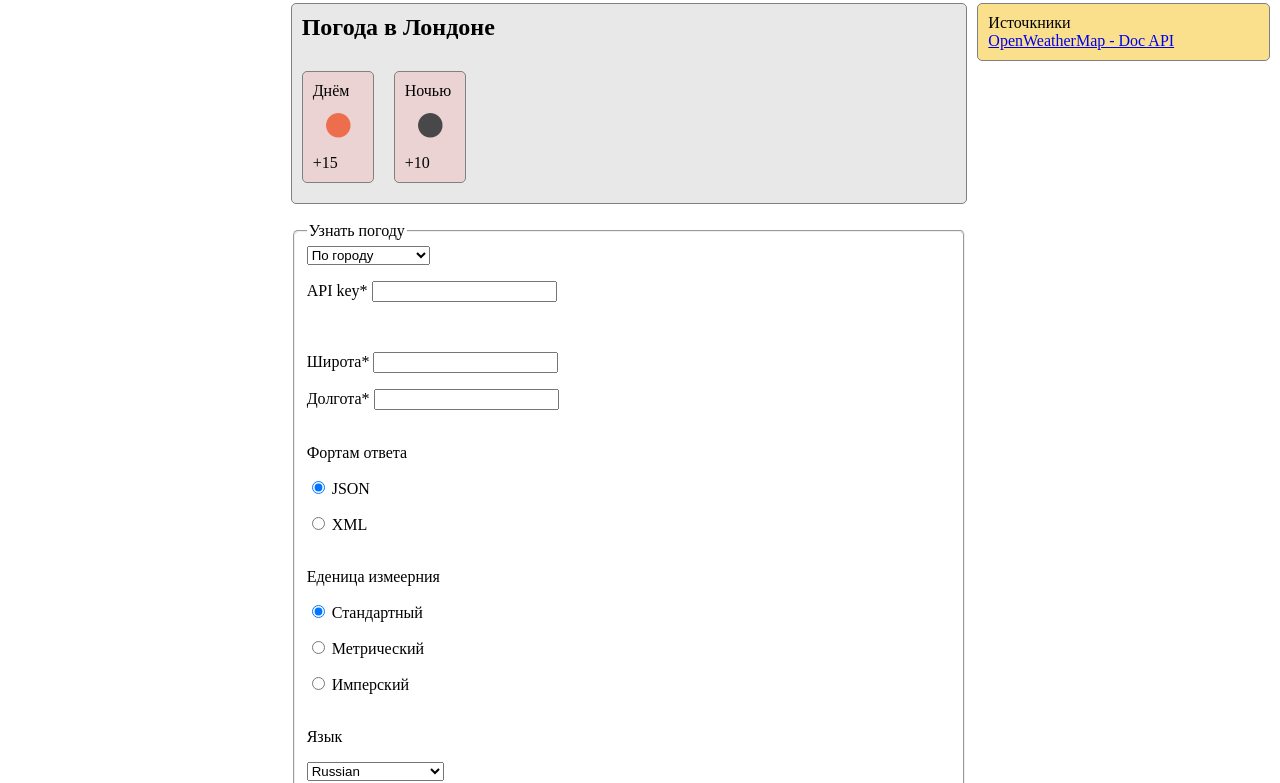
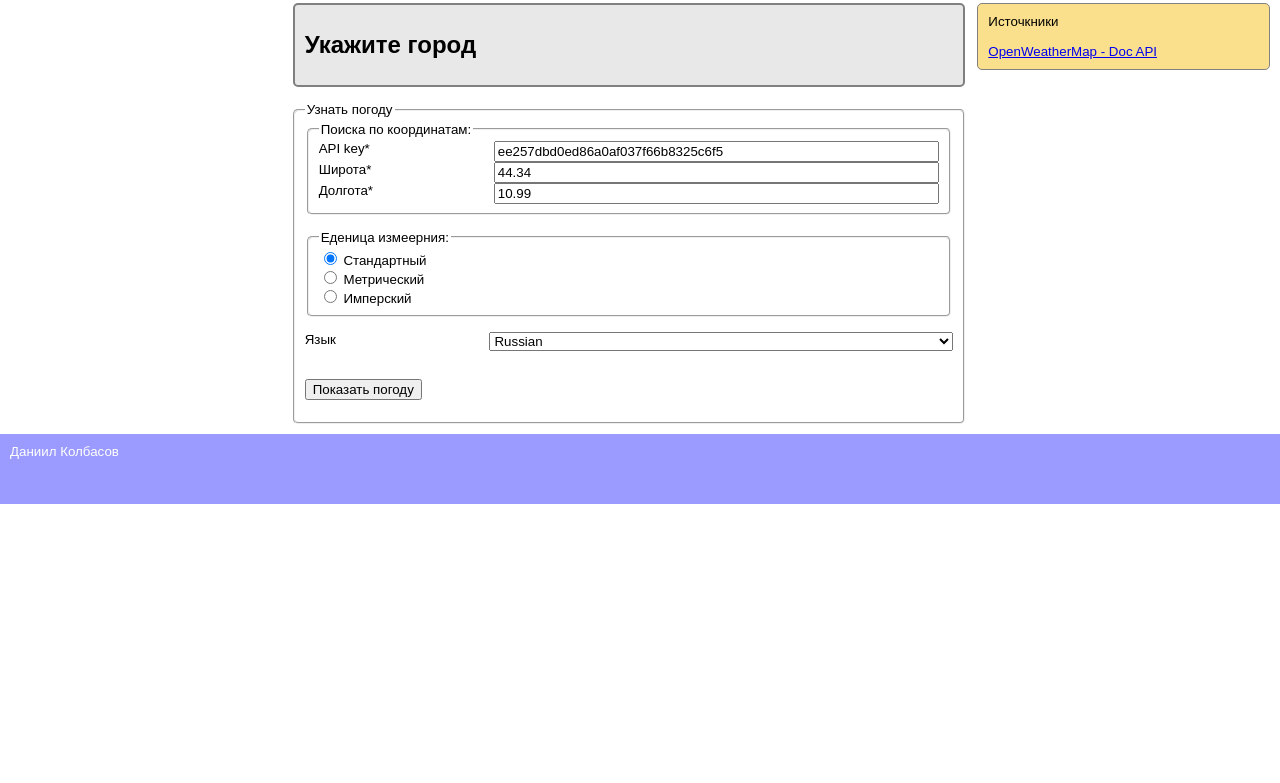
Before and after one commit to Daniil-Kolbasov/DigitalDesign, a plain HTML site: page Frontend/index.html in a window 1280 px wide. Shown: the part 77-860 px from the top of the page. After the commit the page ends 800 px from the top, so only its background shows below. Drawn offline with Linux system fonts and the light colour scheme.

Commit message:
Add Frontend - JavaScript solution

```diff
--- a/Frontend/css/style.css
+++ b/Frontend/css/style.css
@@ -3,10 +3,12 @@ BODY {
     background: rgb(255, 255, 255);
     display: flex;
     flex-direction: column;
+    font-family: Arial;
+    font-size: 10pt;
 }
 
 main {
-  flex-grow: 1;
+    flex-grow: 1;
 }
 
 .header {
@@ -20,7 +22,6 @@ main {
 
 .header-item {
     text-align: center;
-    font-family: Verdana;
     padding: 15px;
     font-size: 15pt;
     text-decoration: none;
@@ -55,7 +56,6 @@ main {
 .center-content-item {
     flex: 5;
     padding: 0px 10px;
-    font-size: 12pt;
 }
 
 .right-content-item {
@@ -66,45 +66,43 @@ main {
     border-radius: 5px;
 }
 
-.weather {
+.weather-forecast {
     display: flex;
     flex-direction: column;
     background-color: rgba(122, 122, 122, 0.171);
-    border: 1px gray solid;
+    border: 2px gray solid;
     border-radius: 5px;
-}
-
-.weather-item {
-    margin: 10px;
-}
-
-.weather-forecast {
-    display: flex;
-    flex-direction: row;
-    margin-left: 0px;
-    padding-left: 0px;
-}
-
-.weather-forecast-item {
-    background-color: rgba(255, 113, 113, 0.171);
-    border: 1px gray solid;
-    border-radius: 5px;
-    list-style-type: none;
-    margin: 10px;
+    margin: 0px 2px;
     padding: 10px;
 }
 
 .block {
-    /* display: flex;
-    flex-direction: row; */
     text-decoration: none;
     color: black;
+}
+
+.input-block {
+    display: flex;
+    flex-direction: row;
+}
+
+.left-input-block-item {
+    flex: 2
+}
+
+.right-input-block-item {
+    flex: 5
 }
 
 .icon {
     width: 50px;
     height: 50px;
 }
+
+.fieldsetForm {
+    border-radius: 5px;
+}
+
 
 footer {
     flex-shrink: 0;
--- a/Frontend/index.html
+++ b/Frontend/index.html
@@ -4,7 +4,7 @@
 <head>
     <meta charset="utf-8">
     <meta name="author" content="Daniil Kolbasov">
-    <title>Welcome to C#</title>
+    <title>Прогноз погоды от OpenWeatherMap</title>
     <link rel="stylesheet" href="css/style.css" type="text/css">
 </head>
 
@@ -20,76 +20,98 @@
         </div>
         <div class="content">
             <div class="left-content-item"></div>
+
             <div class="center-content-item">
-                <div class="weather">
-                    <h1 class="weather-item" style="font-size: 18pt;"><b>Погода в Лондоне</b></h1>
-                    <ul class="weather-item weather-forecast">
-                        <li class="weather-forecast-item">
-                            <a class="block" href="http://localhost:2040">
-                                <div>
-                                    <div>Днём</div>
-                                    <img class="icon" src="image/01d@2x.png" alt="01d@2x">
-                                    <div>+15</div>
-                                </div>
-                            </a>
-                        </li>
-                        <li class="weather-forecast-item">
-                            <a class="block" href="http://localhost:2040">
-                                <div>
-                                    <div>Ночью</div>
-                                    <img class="icon" src="image/01n@2x.png" alt="01n@2x">
-                                    <div>+10</div>
-                                </div>
-                            </a>
-                        </li>
-                    </ul>
+                <div class="weather-forecast">
+                    <h1 id="cityName" style="font-size: 18pt;">Укажите город</h1>
+
+                    <div id="icon"></div>
+
+                    <div id="temp"></div>
+
+                    <div id="desc"></div>
+
+                    <div id="clouds"></div>
+
+                    <div id="speedWind"></div>
                 </div>
                 <br>
-                <fieldset style="border-radius: 5px;">
+
+                <fieldset class="fieldsetForm">
                     <legend>Узнать погоду</legend>
-                    <select id="weatherOption" name="weatherOption" style="width: max-content;">
+
+                    <!-- <div class="input-block">
+                        <label class="left-input-block-item" for="searchFortsOption">Формат поиска (реализую в
+                            React):</label>
+                        <select class="right-input-block-item" id="searchFortsOption" name="weatherOption"
+                            style="width: max-content;">
+                            <option value="coordinate">По координатам</option>
                             <option value="city">По городу</option>
-                        <option value="coordinate">По координатам</option>
                         </select>
-                    <form method="post" action="http://localhost/auth/login">
-                        <p>
-                            <label for="apiKey">API key*</label> <input id="apiKey" type="text" name="apiKey">
-                        </p>
+                    </div>
+                    <br> -->
+
+                    <fieldset class="fieldsetForm">
+                        <legend id="searchFortsHeader">Поиска по координатам:</legend>
+
+                        <div class="input-block">
+                            <label class="left-input-block-item" for="apiKey">API key*</label>
+                            <input class="right-input-block-item" id="apiKey" type="text" name="apiKey"
+                                value="ee257dbd0ed86a0af037f66b8325c6f5" readonly>
+                        </div>
+
+                        <div class="input-block">
+                            <label class="left-input-block-item" for="latitude">Широта*</label>
+                            <input class="right-input-block-item" id="latitude" value="44.34" type="number"
+                                name="latitude">
+                        </div>
+
+                        <div class="input-block">
+                            <label class="left-input-block-item" for="longitude">Долгота*</label>
+                            <input class="right-input-block-item" id="longitude" value="10.99" type="number"
+                                name="longitude">
+                        </div>
+                    </fieldset>
                     <br>
 
-                        <p>
-                            <label for="latitude">Широта*</label> <input id="latitude" type="number" name="latitude">
-                        </p>
-                        <p>
-                            <label for="longitude">Долгота*</label> <input id="longitude" type="number"
-                                name="longitude">
-                        </p>
+                    <!-- <fieldset class="fieldsetForm">
+                        <legend>Фортам ответа:</legend>
+
+                        <div>
+                            <input type="radio" id="jsonRadio" name="modes" value="json" checked>
+                            <label for="jsonRadio">JSON</label>
+                        </div>
+
+                        <div>
+                            <input type="radio" id="xmlRadio" name="modes" value="xml">
+                            <label for="xmlRadio">XML</label>
+                        </div>
+                    </fieldset>
+                    <br> -->
+
+                    <fieldset class="fieldsetForm">
+                        <legend>Еденица измеерния:</legend>
+
+                        <div>
+                            <input type="radio" id="standardRadio" value="standard" name="units" checked>
+                            <label for="standardRadio">Стандартный</label>
+                        </div>
+
+                        <div>
+                            <input type="radio" id="metricRadio" value="metric" name="units">
+                            <label for="metricRadio">Метрический</label>
+                        </div>
+                        <div>
+                            <input type="radio" id="imperialRadio" value="imperial" name="units">
+                            <label for="imperialRadio">Имперский</label>
+                        </div>
+                    </fieldset>
                     <br>
 
-                        <div>Фортам ответа</div>
-                        <p>
-                            <input type="radio" value="json" name="fotmat" checked=""> JSON
-                        </p>
-                        <p>
-                            <input type="radio" value="xml" name="fotmat"> XML
-                        </p>
-                        <br>
-
-                        <div>Еденица измеерния</div>
-                        <p>
-                            <input type="radio" value="standard" name="units" checked=""> Стандартный
-                        </p>
-                        <p>
-                            <input type="radio" value="metric" name="units"> Метрический
-                        </p>
-                        <p>
-                            <input type="radio" value="imperial" name="units"> Имперский
-                        </p>
-                        <br>
-
-                        <div>Язык</div>
-                        <p>
-                            <select id="languageOption" name="languageOption" style="width: max-content;">
+                    <div class="input-block">
+                        <label class="left-input-block-item" for="languageOption">Язык</label>
+                        <select class="right-input-block-item" id="languageOption" name="languageOption"
+                            style="width: max-content;">
                             <option value="af">Afrikaans</option>
                             <option value="al">Albanian</option>
                             <option value="ar">Arabic</option>
@@ -124,35 +146,40 @@
                             <option value="pt_br">Português Brasil</option>
                             <option value="ro">Romanian</option>
                             <option value="ru" selected="selected">Russian</option>
-                                <option value="sv, se">Swedish</option>
+                            <option value="sv">Swedish</option>
                             <option value="sk">Slovak</option>
                             <option value="sl">Slovenian</option>
-                                <option value="sp, es">Spanish</option>
+                            <option value="sp">Spanish</option>
                             <option value="sr">Serbian</option>
                             <option value="th">Thai</option>
                             <option value="tr">Turkish</option>
-                                <option value="ua, uk">Ukrainian</option>
+                            <option value="ua">Ukrainian</option>
                             <option value="vi">Vietnamese</option>
                             <option value="zh_cn">Chinese Simplified</option>
                             <option value="zh_tw">Chinese Traditional</option>
                             <option value="zu">Zulu</option>
                         </select>
-                        </p>
+                    </div>
                     <br>
 
                     <p>
-                            <input type="submit" value="Войти">
+                        <input id="clickButton" type="submit" value="Показать погоду">
                     </p>
-                    </form>
                 </fieldset>
             </div>
+
             <div class="right-content-item">
                 <div>Источкники</div>
+                <br>
+
                 <a href="https://openweathermap.org/api" target="_top">OpenWeatherMap - Doc API</a>
             </div>
         </div>
     </div>
+
     <footer>Даниил Колбасов</footer>
+
+    <script src="js/openWeatherMap.js"></script>
 </body>
 
 </html>
```
Also changed, not shown: Frontend/js/openWeatherMap.js (added, +64 -0 lines). Lines whose indentation alone changed are shown as unchanged.
